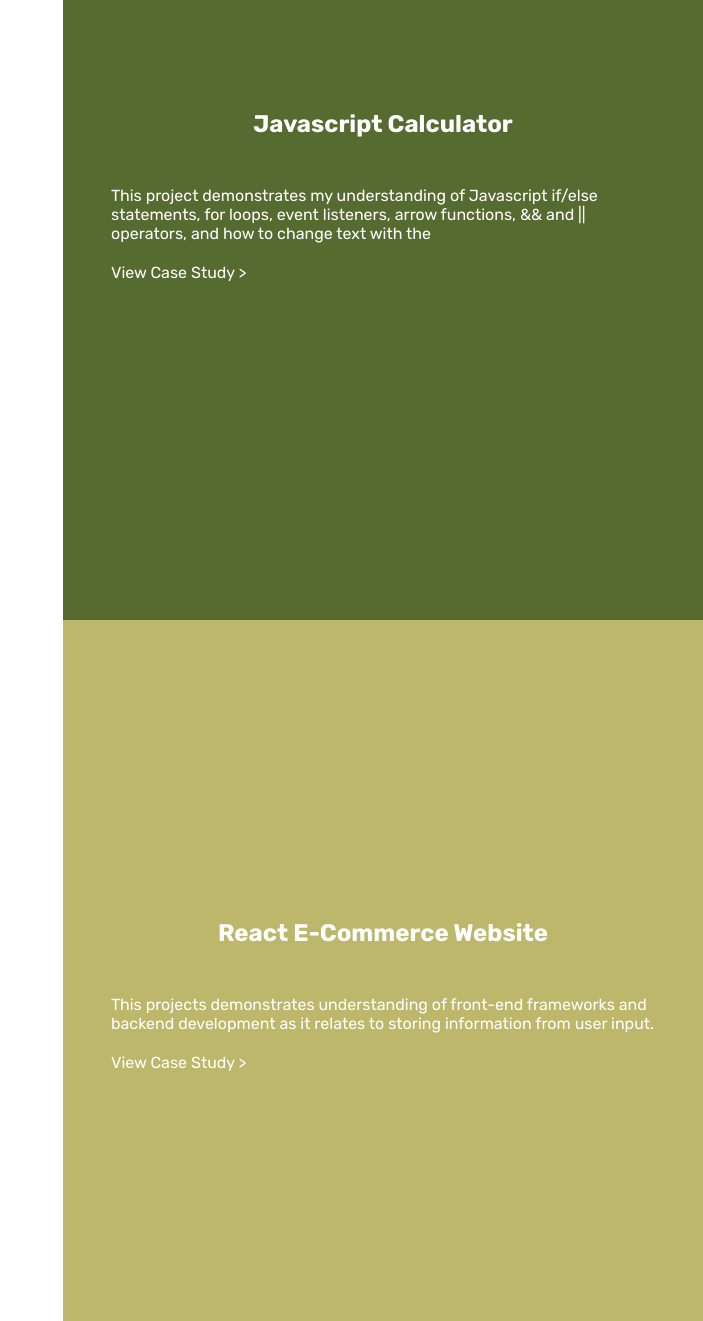
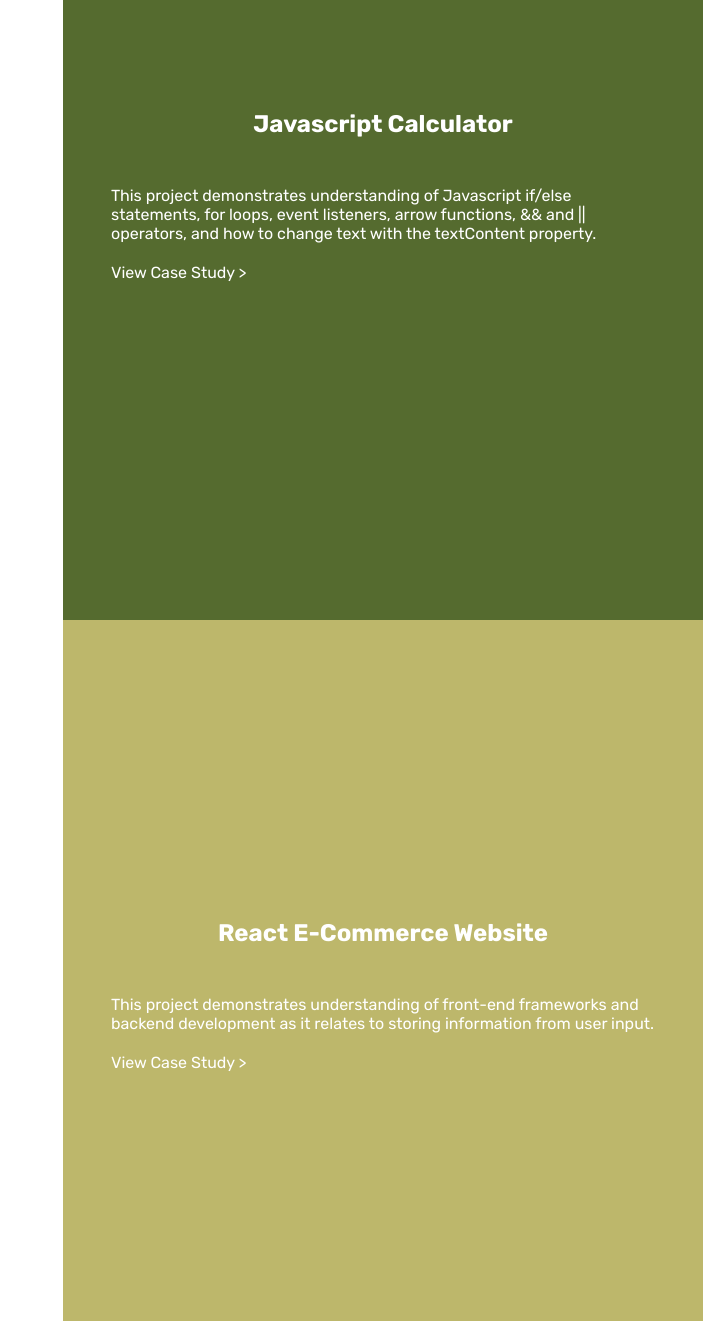
Before and after one commit to janinewhitley/janinewhitley.github.io, a plain HTML site: page index.html in a window 1280 px wide. Shown: the part 1780-3101 px from the top of the page, without its empty margins (577-1280 px from the left). Drawn offline with Linux system fonts and the light colour scheme; some packages are replaced by stand-ins of ours; a script that the page names is missing.

Commit message:
update project descriptions

```diff
--- a/index.html
+++ b/index.html
@@ -66,7 +66,7 @@
         <article class="project-description" id="project-description" style="background-color: darkolivegreen;">
           <h2>Javascript Calculator</h2>
           <p class="project-description-text">
-            This project demonstrates my understanding of Javascript if/else statements, for loops, event listeners, arrow functions, && and || operators, and how to change text with the
+            This project demonstrates understanding of Javascript if/else statements, for loops, event listeners, arrow functions, && and || operators, and how to change text with the textContent property.
             <br>
             <br>
             <a href="#">View Case Study ></a>
@@ -75,7 +75,7 @@
         <article class="project-description" id="project-description" style="background-color: darkkhaki;">
           <h2>React E-Commerce Website</h2>
           <p class="project-description-text">
-            This projects demonstrates understanding of front-end frameworks and backend development as it relates to storing information from user input.
+            This project demonstrates understanding of front-end frameworks and backend development as it relates to storing information from user input.
             <br>
             <br>
             <a href="#">View Case Study ></a>
```
